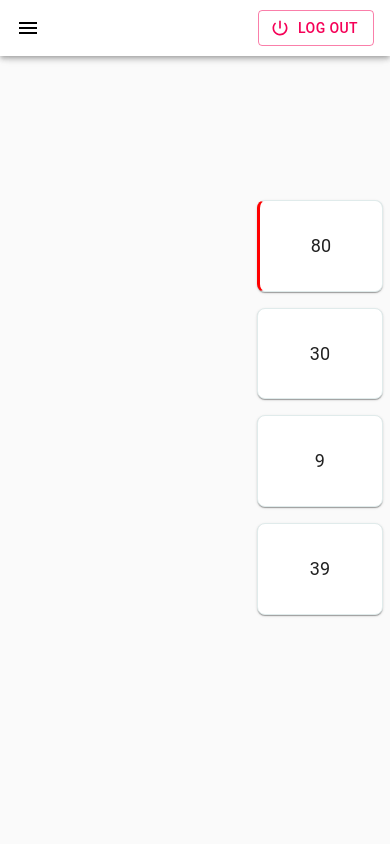
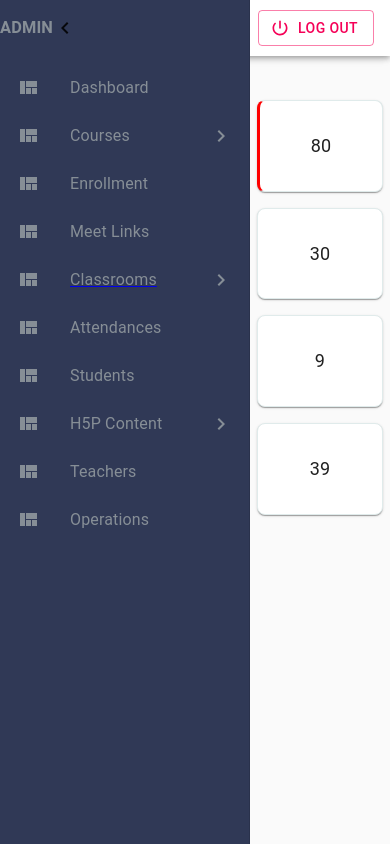
Before and after one commit to Tamdupagal/react, a React (Create React App) app in the folder adminclient/: page /Dashboard in a window 390 px wide. Built offline with nearby package versions, Linux system fonts and the light colour scheme.

Commit message:
side bar modifications

```diff
--- a/adminclient/package.json
+++ b/adminclient/package.json
@@ -17,6 +17,7 @@
     "react-bootstrap": "^1.6.0",
     "react-dom": "^17.0.2",
     "react-draft-wysiwyg": "^1.14.7",
+    "react-dropdown": "^1.9.2",
     "react-quill": "^1.3.5",
     "react-resizable": "^3.0.1",
     "react-router-dom": "^5.2.0",
--- a/adminclient/src/App.js
+++ b/adminclient/src/App.js
@@ -9,13 +9,25 @@ import { BrowserRouter as Router, Switch, Route } from "react-router-dom";
 import React, { useState } from "react";
 import Courses from "./Components/Courses/Courses";
 import AddMeet from "./Components/MeetLinks/AddMeet";
-import AddStudent from "./Components/Students/AddStudent";
+import AddStudent from "./Components/Students.jsx/AddStudent";
+import { makeStyles } from "@material-ui/core";
+
+// const useStyles = makeStyles( () => ({
+//   mobile: {
+//     marginLeft: 0
+//   },
+//   desktop:{
+//     marginLeft: 250
+//   }
+// }))
+
 
 function App() {
-  const [currentPage, setCurrentPage] = useState();
-  // const handleChange = (page) => {
-  //   setCurrentPage(page);
-  // };
+  let marginLeft;
+  if(window.innerWidth<=700)
+  marginLeft="0px"
+  else
+  marginLeft="250px"
   return (
     <div>
       {/* <Enroll/> */}
@@ -25,7 +37,7 @@ function App() {
       {/* <Table/> */}
       <Router>
         <SideBar/>
-        <div style={{ marginLeft: 250 ,marginTop: 200}}>
+        <div style={{ marginLeft: 250 ,marginTop: 100}}>
           <Switch>
             <Route exact path="/Dashboard" component={Dashboard} />
             <Route exact path="/Enroll" component={Enroll} />
--- a/adminclient/src/Components/Dashboard/Dashboard.jsx
+++ b/adminclient/src/Components/Dashboard/Dashboard.jsx
@@ -1,5 +1,5 @@
 import React from "react";
-import { Container } from "@material-ui/core";
+import { Box, Container } from "@material-ui/core";
 import Button from "@material-ui/core/Button";
 import Paper from "@material-ui/core/Paper";
 
@@ -53,7 +53,7 @@ const useStyles = makeStyles((theme) => ({
 const Dashboard = () => {
   const classes = useStyles();
   return (
-    <div>
+    <Box>
       <Container maxWidth="lg">
         {/* <Button
           variant="outlined"
@@ -80,7 +80,7 @@ const Dashboard = () => {
           <Paper className={classes.paper}>39</Paper>
         </Grid>
       </Grid>
-    </div>
+    </Box>
   );
 };
 
--- a/adminclient/src/Components/SideBar/sideBar.jsx
+++ b/adminclient/src/Components/SideBar/sideBar.jsx
@@ -11,6 +11,7 @@ import Divider from "@material-ui/core/Divider";
 import IconButton from "@material-ui/core/IconButton";
 import MenuIcon from "@material-ui/icons/Menu";
 import ChevronLeftIcon from "@material-ui/icons/ChevronLeft";
+import ChevronRightIcon from "@material-ui/icons/ChevronRight";
 import ListItem from "@material-ui/core/ListItem";
 import ListItemIcon from "@material-ui/core/ListItemIcon";
 import ListItemText from "@material-ui/core/ListItemText";
@@ -20,7 +21,7 @@ import { Button } from "@material-ui/core";
 import ViewQuiltIcon from "@material-ui/icons/ViewQuilt";
 import PowerSettingsNewRoundedIcon from "@material-ui/icons/PowerSettingsNewRounded";
 import { Link, useHistory } from 'react-router-dom'
-
+import Dropdown from 'react-dropdown';
 
 const drawerWidth = 250;
 let shift;
@@ -39,6 +40,8 @@ if (window.innerWidth <= 600) {
 const useStyles = makeStyles((theme)=>({
     root: {
         display: 'flex',
+        // alignItems: 'center',
+
       },
       appBar: {
         // justifyContent: "space-between",
@@ -66,10 +69,10 @@ const useStyles = makeStyles((theme)=>({
       leftIcon: {
         display: `${display}`
       },
-      menuButton: {
-        marginRight: theme.spacing(2),
-        color: 'black'
-      },
+      // menuButton: {
+      //   marginRight: theme.spacing(2),
+      //   color: 'black'
+      // },
       listText: {
         textDecoration: "none",
         color:'#868e96',
@@ -94,12 +97,12 @@ const useStyles = makeStyles((theme)=>({
         // padding: theme.spacing(5,0,0,0),
         // necessary for content to be below app bar
         // ...theme.mixins.toolbar,
-        // justifyContent: 'flex-end',
+        // justifyContent: 'flex-start',
       },
       content: {
         flexGrow: 1,
-        // padding: theme.spacing(3),
-        transition: theme.transitions.create('margin', {
+        // padding: theme.spacing(3),`
+          transition: theme.transitions.create('margin', {
           easing: theme.transitions.easing.sharp,
           duration: theme.transitions.duration.leavingScreen,
         }),
@@ -118,9 +121,10 @@ const useStyles = makeStyles((theme)=>({
           color: 'white'
         }
       },
-      button: {
-        // flexGrow: 1
-      },
+      view:{
+        marginLeft: 250
+      }
+
 }))
 
 const SideBar = () => {
@@ -129,27 +133,41 @@ const SideBar = () => {
   const [open, setOpen] = useState(true);
   const history = useHistory();
   const [loading, setLoading]=useState(false)
+  const [mobile, setMobile] = useState(false)
+  const [dropdown, setDropdown] = useState(true)
+  const showCourse = () =>{
+    return (
+    <div>
+      Hiiii
+    </div>
+    )
+  }
 
+  const displayDropdown = () =>{
+    setDropdown(false)
+  }
   // const handlePage = (page) =>{
   //   history.push("/MeetLink")
   // }
 
   useEffect(() => {
-    if (window.innerWidth <= 600) setOpen(false);
-    else setOpen(true);
+    setOpen(true);
+    if(window.innerWidth<=700)
+    setMobile(true)
+    setDropdown(true)
   }, []);
 
     const handleDrawerOpen = () => {
         if(window.innerWidth<=600)
         setOpen(true);
         else
-        setOpen(true);
+        setOpen(false);
       };
       const handleDrawerClose = () => {
         if(window.innerWidth<=700)
         setOpen(false);
         else
-        setOpen(true);
+        setOpen(false);
 
       };
     return (
@@ -158,17 +176,18 @@ const SideBar = () => {
                 <CssBaseline/>
                 <AppBar className={clsx(classes.appBar, {[classes.appBarShift]: open,})}>
                     <Toolbar className={clsx(classes.Toolbar)}>
+                        <div className={clsx(!open && classes.hide)}>
+                        </div>
                         <IconButton
                         className={clsx(classes.menuButton, open && classes.hide)}
                         color="secondary"
                         // aria-label="open drawer"
-                        onClick={handleDrawerOpen}
+                        // onClick={handleDrawerOpen}
                         edge="start">
-                        <MenuIcon className={clsx(open)}/>
+                        <MenuIcon  onClick={handleDrawerOpen} className={clsx(open)}/>
+                        {/* <MenuIcon/> */}
                         </IconButton>
                         <Button
-                        noWrap
-                        className={classes.button}
                         edge="end"
                         variant="outlined"
                         size="medium"
@@ -191,85 +210,76 @@ const SideBar = () => {
                 >
                 <div className={classes.drawerHeader} >
                     <h3 style={{textAlign: "left",color:'#868e96'}}>ADMIN</h3>
-                    <ChevronLeftIcon className={clsx(classes.leftIcon && classes.listText)} onClick={handleDrawerClose}/>
+                    <ChevronLeftIcon className={clsx(classes.leftIcon, classes.listText && open) } onClick={handleDrawerClose}/>
                 </div>
-                <List className={clsx(classes.listText)}>
-                {/* {['Dashboard', 'Courses', 'Enrollment', 'Meet Links'].map((text, index) => (
-                    <ListItem button key={text}>
-                    <ListItemIcon className={clsx(classes.listText)}>{index % 2 === 0 ? <ViewQuiltIcon /> : <MailIcon />}</ListItemIcon>
-                    <ListItemText primary={text} />
-                    </ListItem>
-                ))}
-                </List>
-                <Divider />
-                <List className={clsx(classes.listText)}>
-                {['Classrooms', 'Attendances', 'Students'].map((text, index) => (
-                    <ListItem button key={text}>
-                    <ListItemIcon className={clsx(classes.listText)}>{index % 2 === 0 ? <InboxIcon /> : <MailIcon />}</ListItemIcon>
-                    <ListItemText primary={text} />
-                    </ListItem>
-                ))}
-                </List>
-                <List className={clsx(classes.listText)}>
-                {['Student Courses', 'H5P content', 'Teachers', 'Operations'].map((text, index) => (
-                    <ListItem button key={text}>
-                    <ListItemIcon className={clsx(classes.listText)}>{index % 2 === 0 ? <ViewQuiltIcon /> : <MailIcon />}</ListItemIcon>
-                    <ListItemText primary={text} />
-                    </ListItem>
-                ))} */}
+                <List >
                 <Link to="/Dashboard" className={clsx(classes.listText)}>
                 <ListItem button >
-                    <ListItemIcon className={clsx(classes.listText)}><ViewQuiltIcon/></ListItemIcon>
-                    <ListItemText primary="Dashboard" />
+                    <ViewQuiltIcon />
+                    <ListItemText primary="Dashboard" style={{marginLeft: "30px"  }}/>
                 </ListItem>
                 </Link>
-                <Link to="/Courses" className={clsx(classes.listText)}>
-                <ListItem button className={{hover: classes.hover}} >
-                    <ListItemIcon className={clsx(classes.listText)}><ViewQuiltIcon/></ListItemIcon>
-                    <ListItemText primary="Courses" />
+                <div>
+                <ListItem button className={clsx(classes.listText)} onClick={showCourse}>
+                    <ViewQuiltIcon />
+                    <ListItemText primary="Courses" style={{marginLeft: "30px"  }}/>
+                    <ChevronRightIcon/>
+                    {showCourse}
                 </ListItem>
-                </Link>
+                </div>
                 <Link to="/Enroll" className={clsx(classes.listText)} >
                 <ListItem button >
-                    <ListItemIcon className={clsx(classes.listText)}><ViewQuiltIcon/></ListItemIcon>
-                    <ListItemText primary="Enrollment" />
+                    <ViewQuiltIcon/>
+                    <ListItemText primary="Enrollment" style={{marginLeft: "30px"  }} />
                 </ListItem>
                 </Link>
                 <Link to="/MeetLink" className={clsx(classes.listText)}>
                 <ListItem button >
-                    <ListItemIcon className={clsx(classes.listText)}><ViewQuiltIcon/></ListItemIcon>
-                    <ListItemText primary="Meet Link" />
+                    <ViewQuiltIcon />
+                    <ListItemText primary="Meet Links" style={{marginLeft: "30px"  }}/>
                 </ListItem>
                 </Link>
-                <Link to="/Classroom" className={clsx(classes.listText)}>
-                <ListItem button >
-                    <ListItemIcon className={clsx(classes.listText)}><ViewQuiltIcon/></ListItemIcon>
-                    <ListItemText primary="Classroom" />
+                <Link to="/Classroom">
+                <ListItem button className={clsx(classes.listText)}>
+                    <ViewQuiltIcon />
+                    <ListItemText primary="Classrooms" style={{marginLeft: "30px"  }}/>
+                    <ChevronRightIcon/>
                 </ListItem>
                 </Link>
                 <Link to="/Attendances" className={clsx(classes.listText)}>
                 <ListItem button >
-                    <ListItemIcon className={clsx(classes.listText)}><ViewQuiltIcon/></ListItemIcon>
-                    <ListItemText primary="Attendances" />
+                    <ViewQuiltIcon />
+                    <ListItemText primary="Attendances" style={{marginLeft: "30px"  }}/>
                 </ListItem>
                 </Link>
                 <Link to="/Students" className={clsx(classes.listText)}>
                 <ListItem button >
-                    <ListItemIcon className={clsx(classes.listText)}><ViewQuiltIcon/></ListItemIcon>
-                    <ListItemText primary="Students" />
+                    <ViewQuiltIcon />
+                    <ListItemText primary="Students" style={{marginLeft: "30px"  }}/>
                 </ListItem>
                 </Link>
+                <ListItem button className={clsx(classes.listText)} >
+                    <ViewQuiltIcon />
+                    <ListItemText primary="H5P Content" style={{marginLeft: "30px"  }}/>
+                    <ChevronRightIcon/>
+                </ListItem>
                 <Link to="/Teachers" className={clsx(classes.listText)}>
                 <ListItem button>
-                    <ListItemIcon className={clsx(classes.listText)}><ViewQuiltIcon/></ListItemIcon>
-                    <ListItemText primary="Teachers" />
+                    <ViewQuiltIcon />
+                    <ListItemText primary="Teachers" style={{marginLeft: "30px"  }}/>
+                </ListItem>
+                </Link>
+                <Link to="/Operations" className={clsx(classes.listText)}>
+                <ListItem button>
+                    <ViewQuiltIcon />
+                    <ListItemText primary="Operations" style={{marginLeft: "30px"  }}/>
                 </ListItem>
                 </Link>
                 </List>
 
             </Drawer>
             <main className={clsx(classes.content, {[classes.contentShift]: open,})}>
-                <div className={classes.drawerHeader} />
+                <div className={clsx({[classes.desktop]: mobile}, {[classes.mobile]: mobile})} />
             </main>
             {/* <div>
               <Link to="/Dashboard">hy</Link>
```
Also changed, not shown: adminclient/src/Components/Students.jsx/AddStudent.jsx (renamed from adminclient/src/Components/Students/AddStudent.jsx), 1 other file (tests, documents, lock files or other folders).
